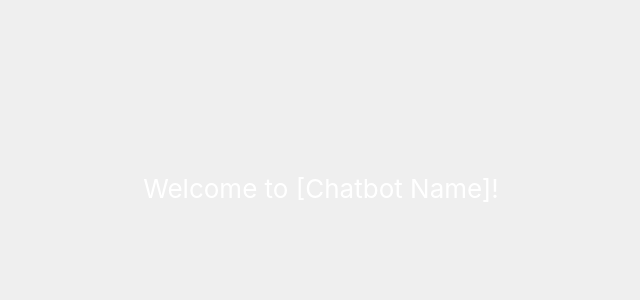
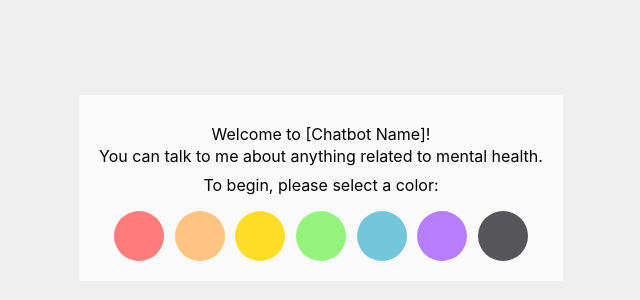
Before and after one commit to AlexisGlawitsch/Women-Hacks-Chatbot, a React (Create React App) app in the folder frontend/: page / in a window 1280 px wide. Shown: the part 212-512 px from the top of the page, without its empty margins (319-959 px from the left). Built offline with nearby package versions, Linux system fonts and the light colour scheme.

Commit message:
Started landing page + background color selection

```diff
--- a/frontend/src/App.css
+++ b/frontend/src/App.css
@@ -1,24 +1,66 @@
 .App {
   text-align: center;
-  background-color: #efefef;
   min-height: 100vh;
   display: flex;
   flex-direction: column;
   align-items: center;
   justify-content: center;
-  font-size: calc(10px + 2vmin);
-  color: white;
+  color: black;
 }
 
-.ChatBox {
+.chatbox {
   background-color: #FAFAFA;
+  font-size: 16px;
+  padding: 20px;
 }
 
-.App-logo {
-  height: 40vmin;
-  pointer-events: none;
+.p-squished {
+  line-height: 40%;
 }
 
-.App-link {
-  color: #61dafb;
+.circle-button {
+  height: 50px;
+  width: 50px;
+  border: none;
+  border-radius: 50%;
+  background-color: black;
+  outline: none;
 }
+
+.color-list {
+  display: flex;
+  justify-content: space-between;
+  margin: 0px 15px 0px 15px;
+}
+
+.color-red {
+  background-color: #FF7C7C;
+}
+
+.color-orange {
+  background-color: #FFC47F;
+}
+
+.color-yellow {
+  background-color: #FFDC26;
+}
+
+.color-green {
+  background-color: #93F37B;
+}
+
+.color-blue{
+  background-color: #73C6D9;
+}
+
+.color-purple {
+  background-color: #B67DFF;
+}
+
+.color-black {
+  background-color: #56555A;
+}
+
+.color-default {
+  background-color: #efefef;
+}
--- a/frontend/src/App.js
+++ b/frontend/src/App.js
@@ -1,13 +1,45 @@
 import './App.css';
+import React, { useState } from 'react';
 
 function App() {
+  const [background, setBackground] = useState('color-default');
+
   return (
-    <div className="App">
-      <header className="App-header">
-        <p>Welcome to [Chatbot Name]!</p>
-      </header>
+    <div className={`App ${background}`}>
+      <Chatbox onColorClick={(color) => setBackground(color)}/>
     </div>
   );
 }
 
+function Chatbox(props) {
+  return (
+    <div className="chatbox">
+        <div className="p-squished">
+          <p>Welcome to [Chatbot Name]!</p>
+          <p>You can talk to me about anything related to mental health.</p>
+        </div>
+        <p>To begin, please select a color:</p>
+        <div className="color-list">
+          <CircleButton color="color-red" onClick={props.onColorClick}></CircleButton>
+          <CircleButton color="color-orange" onClick={props.onColorClick}></CircleButton>
+          <CircleButton color="color-yellow" onClick={props.onColorClick}></CircleButton>
+          <CircleButton color="color-green" onClick={props.onColorClick}></CircleButton>
+          <CircleButton color="color-blue" onClick={props.onColorClick}></CircleButton>
+          <CircleButton color="color-purple" onClick={props.onColorClick}></CircleButton>
+          <CircleButton color="color-black" onClick={props.onColorClick}></CircleButton>
+        </div>
+      </div>
+  )
+}
+
+function CircleButton(props) {
+  return (
+    <button
+      className={`circle-button ${props.color}`}
+      onClick={() => props.onClick(props.color)}
+    >
+    </button>
+  )
+}
+
 export default App;
```
